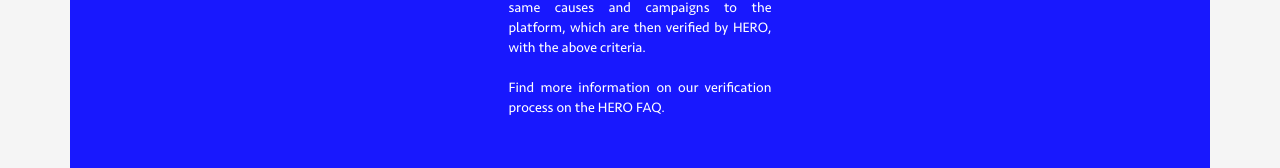
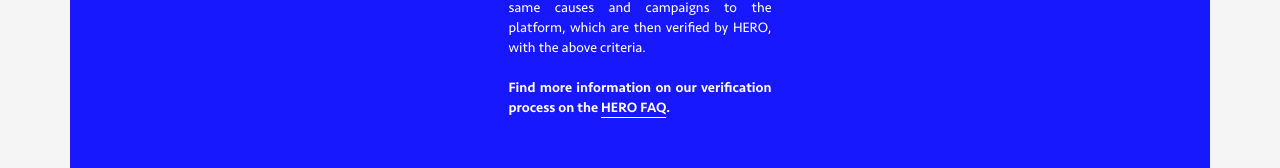
Before and after one commit to Dar-Blockchain/Hero, a React (Create React App) app in the folder hero-fronend/: page /supporter in a window 1280 px wide. Both pictures are taken after a click on the button "Discover how HERO Mobilizers are verified". Shown: the part 589-757 px from the top of the page. Built offline with nearby package versions, Linux system fonts and the light colour scheme.

Commit message:
discover dropdown style fix

```diff
--- a/hero-fronend/src/Supporter.css
+++ b/hero-fronend/src/Supporter.css
@@ -182,3 +182,21 @@ ol.drop-list {
 
     color: #FFFFFF;
 }
+
+.drop-b {
+    margin-bottom: 20px;
+    max-width: 263px;
+    font-family: 'Seravek';
+    font-style: normal;
+    font-weight: 500;
+    font-size: 14px;
+    line-height: 20px;
+    text-align: justify;
+    color: #FFFFFF;
+}
+
+.drop-b a {
+    color: #FFFFFF;
+    text-underline-offset: 5px;
+
+}
--- a/hero-fronend/src/Supporter.jsx
+++ b/hero-fronend/src/Supporter.jsx
@@ -52,7 +52,7 @@ const Supporter = () => {
                 </ol>
               <p className='drop-p'>These first mobilizers can then onboard other fellow mobilizers working on the same causes and campaigns to the platform, which are then verified by HERO, with the above criteria.</p>
 
-              <p className='drop-p'>Find more information on our verification process on the HERO FAQ.</p>
+              <b className='drop-b'>Find more information on our verification process on the <Link to="/" >HERO FAQ</Link>.</b>
 
             </div>
           </div>
```
